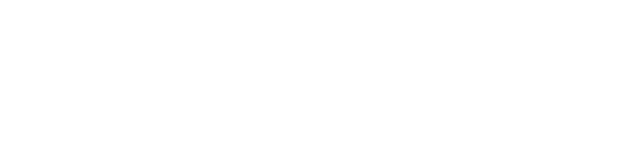
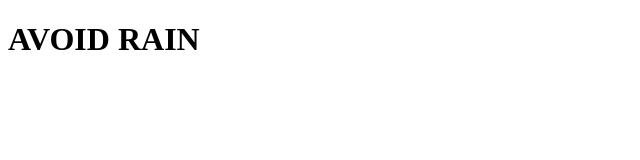
Before and after one commit to kdt-ful-class-three-group/TEAM1_toy-project-1, a website: page views/index.html in a window 1280 px wide. Shown: the whole page, without its empty margins (0-640 px from the left). Drawn offline with Linux system fonts and the light colour scheme.

Commit message:
Deisgn: 제목 설정 -h1태그를 사용하여 헤더에 제목 설정

```diff
--- a/views/index.html
+++ b/views/index.html
@@ -7,11 +7,11 @@
   <link rel="stylesheet" href="../public/style/style.css">
 </head>
 <body>
-
-  <header></header>
+  <header>
+    <h1>AVOID RAIN</h1>
+  </header>
   <main></main>
   <footer></footer>
-
   <script src="../public/src/src.js"></script>
 </body>
 </html>
```
